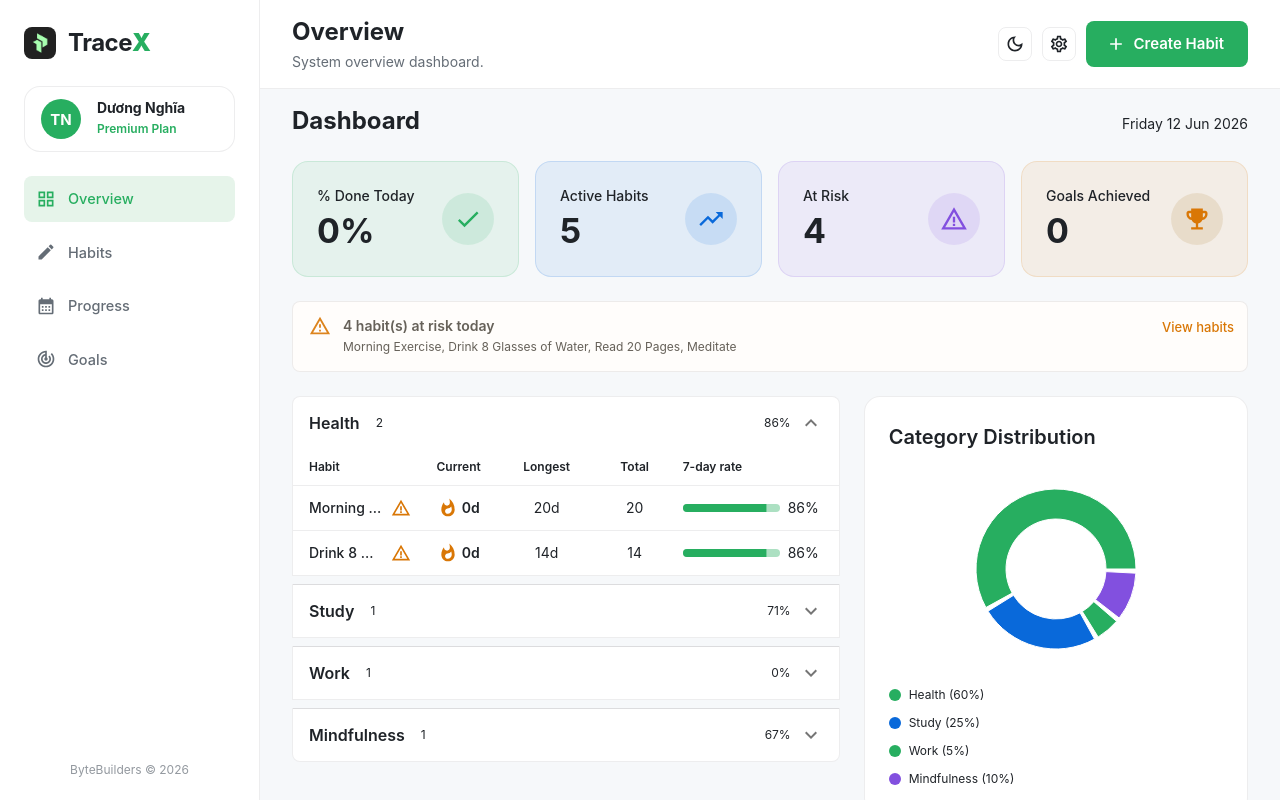
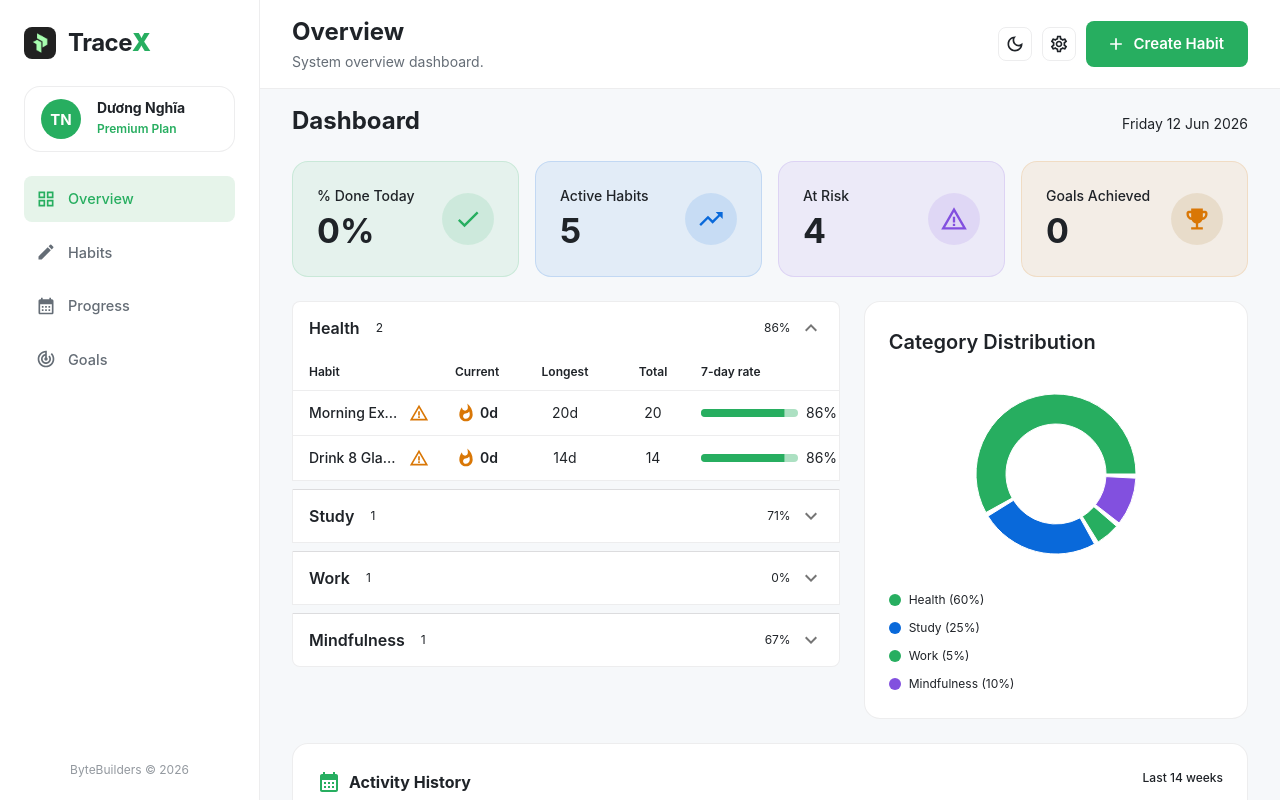
Before and after one commit to NghiaDPTWorkk/habit-hub, a React (Vite) app in the folder fe/: page / in a window 1280 px wide. Built offline with nearby package versions, Linux system fonts and the light colour scheme.

Commit message:
fix(ui): HH-96 - improve mobile table layout and remove banner

```diff
--- a/fe/src/features/dashboard/components/CategorySection.tsx
+++ b/fe/src/features/dashboard/components/CategorySection.tsx
@@ -26,6 +26,7 @@ const HeaderRow: React.FC = () => (
       py: 1,
       borderBottom: 1,
       borderColor: 'divider',
+      minWidth: 500,
     }}
   >
     <Typography variant="caption" color="text.secondary" sx={{ fontWeight: 600 }}>
--- a/fe/src/features/dashboard/components/DashboardPage.tsx
+++ b/fe/src/features/dashboard/components/DashboardPage.tsx
@@ -8,7 +8,6 @@ import { useDashboard, useDailyIntensity } from '../hooks'
 import { KpiCard } from './KpiCard'
 import { CategorySection } from './CategorySection'
 import { useBoundStore } from '@/store'
-import { AtRiskBanner } from './AtRiskBanner'
 import { CategoryDistributionChart } from './CategoryDistributionChart'
 import { ActivityDetails } from './ActivityDetails'
 
@@ -50,11 +49,6 @@ export const DashboardPage: React.FC = () => {
   const { summary, habitsByCategory } = useDashboard()
   const heatmapData = useDailyIntensity(HEATMAP_WEEKS * 7)
   const dateLabel = getDateLabel()
-
-  const atRiskNames = habitsByCategory
-    .flatMap((g) => g.habits)
-    .filter((h) => summary.atRiskHabitIds.includes(h.habitId))
-    .map((h) => h.habitName)
 
   const checkins = useBoundStore((s) => s.checkins)
   const habits = useBoundStore((s) => s.habits)
@@ -137,8 +131,6 @@ export const DashboardPage: React.FC = () => {
           />
         </Grid>
       </Grid>
-
-      <AtRiskBanner count={summary.atRiskHabits} habitNames={atRiskNames} />
 
       <Grid container spacing={3}>
         {/* Left column: Habit categories list */}
--- a/fe/src/features/dashboard/components/HabitStatsRow.tsx
+++ b/fe/src/features/dashboard/components/HabitStatsRow.tsx
@@ -3,7 +3,7 @@ import { Box, Typography, Tooltip, ProgressBar } from '@/components/ui'
 import { Icons } from '@/components/ui/icons'
 import type { HabitSummary } from '@/types'
 
-export const HABIT_STATS_GRID_COLS = '2fr 80px 80px 80px 140px'
+export const HABIT_STATS_GRID_COLS = 'minmax(120px, 2fr) 80px 80px 80px 140px'
 
 const STREAK_SUFFIX = 'd'
 const AT_RISK_LABEL = 'At risk'
@@ -26,6 +26,7 @@ export const HabitStatsRow: React.FC<HabitStatsRowProps> = ({ summary }) => {
         borderBottom: 1,
         borderColor: 'divider',
         '&:last-child': { borderBottom: 0 },
+        minWidth: 500,
       }}
     >
       <Box sx={{ display: 'flex', alignItems: 'center', gap: 1, minWidth: 0 }}>
```
